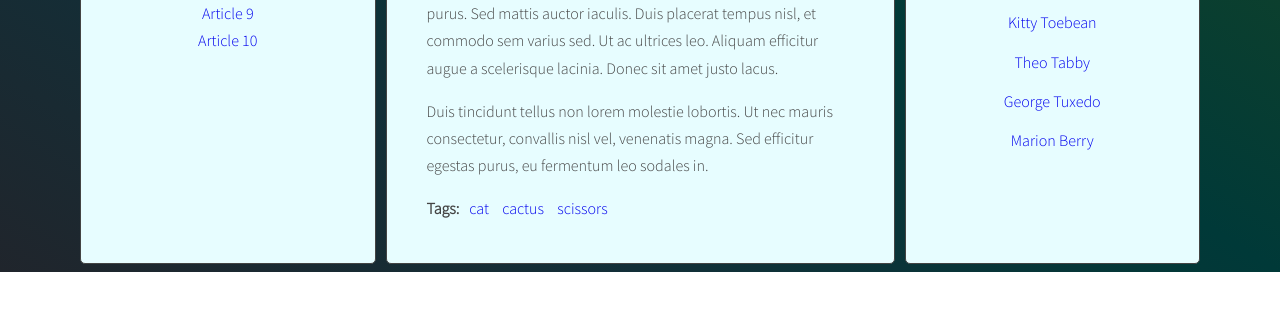
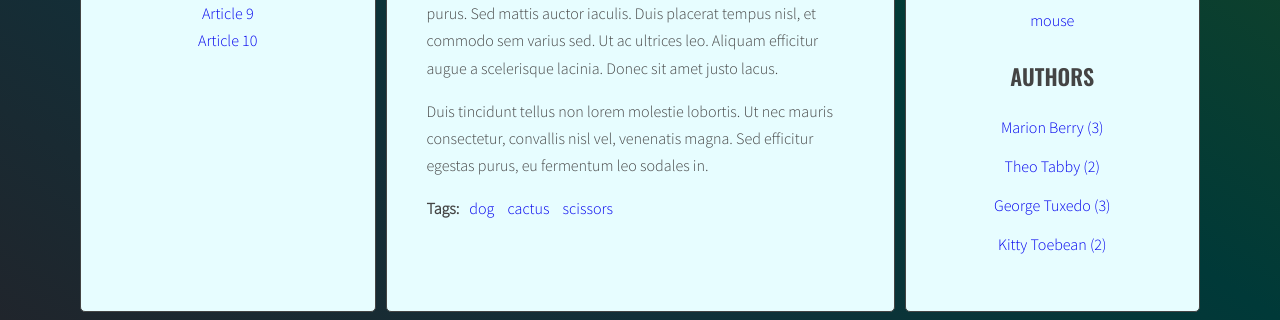
Before and after one commit to BeniaminGuras/blog, a website: page index.html in a window 1280 px wide. Shown: the part 534-854 px from the top of the page. Before the commit the page ends 806 px from the top, so only its background shows below. Drawn offline with nearby package versions, Linux system fonts and the light colour scheme.

Commit message:
Add authors by js

```diff
--- a/index.html
+++ b/index.html
@@ -17,7 +17,7 @@
               </ul>
             </aside>
             <section class="posts">
-              <article class="post active" id="article-1" data-tags="cat cactus scissors" data-author="Marion Berry">
+              <article class="post active" id="article-1" data-tags="dog cactus scissors" data-author="Marion Berry">
                 <h3 class="post-title">Article 1</h3>
                 <p class="post-author"></p>
                 <div class="post-content">
@@ -183,26 +183,6 @@
               </ul>
               <h2 class="section-title">Authors</h2>
               <ul class="list authors">
-                <li>
-                  <a href="#">
-                    <span class="author-name">Kitty Toebean</span>
-                  </a>
-                </li>
-                <li>
-                  <a href="#">
-                    <span class="author-name">Theo Tabby</span>
-                  </a>
-                </li>
-                <li>
-                  <a href="#">
-                    <span class="author-name">George Tuxedo</span>
-                  </a>
-                </li>
-                <li>
-                  <a href="#">
-                    <span class="author-name">Marion Berry</span>
-                  </a>
-                </li>
               </ul>
             </aside>
           </main>
--- a/js/script.js
+++ b/js/script.js
@@ -6,8 +6,9 @@ const optArticleSelector = '.post',
   optArticleTagsSelector = '.post-tags .list',
   optAuthorSelector = '.post-author',
   optTagsListSelector = '.tags.list',
-  optCloudClassCount = 6,
-  optCloudClassPrefix = 'tag-size';
+  optCloudClassCount = 5,
+  optCloudClassPrefix = 'tag-size',
+  optAuthorsListSelector = '.list.authors';
 
 function titleClickHandler(event) {
   event.preventDefault();
@@ -179,6 +180,8 @@ function addClickListenersToTags() {
 
 function generateAuthorLinks(){
   const articles = document.querySelectorAll(optArticleSelector);
+  const allAuthors = {};
+  let authorHTML = '';
   for(let article of articles){
     const authorWrap = article.querySelector(optAuthorSelector);
     console.log('authorWrap', authorWrap);
@@ -189,8 +192,19 @@ function generateAuthorLinks(){
     htmlLink = htmlLink + html;
     console.log('htmlLinkS', htmlLink);
     authorWrap.insertAdjacentHTML('beforeend', htmlLink);
+    if(!allAuthors.hasOwnProperty(author)){
+      allAuthors[author] = 1;
+    } else {
+      allAuthors[author]++;
+    }
+    console.log('author', allAuthors);
+
   }
 
+  for(let author in allAuthors){
+    authorHTML += '<li><a href="#' + author + '">' +  author + ' (' + allAuthors[author] + ')' + '</a></li>';
+  }
+  document.querySelector(optAuthorsListSelector).innerHTML = authorHTML;
 }
 
 function authorClickHandler(event){
--- a/sass/style.scss
+++ b/sass/style.scss
@@ -158,24 +158,19 @@ a {
 
       .tag-size-1 {
         font-size: 1rem;
-        color: red;
       }
 
       .tag-size-2 {
         font-size: 1.4rem;
-        color: blue;
       }
       .tag-size-3 {
         font-size: 1.9rem;
-        color: green;
       }
       .tag-size-4 {
         font-size: 2.5rem;
-        color: darkblue;
       }
       .tag-size-5 {
         font-size: 2.9rem;
-        color:#8DD67E;
       }
     }
 }
```
Also changed, not shown: css/style.css, 1 other file.
